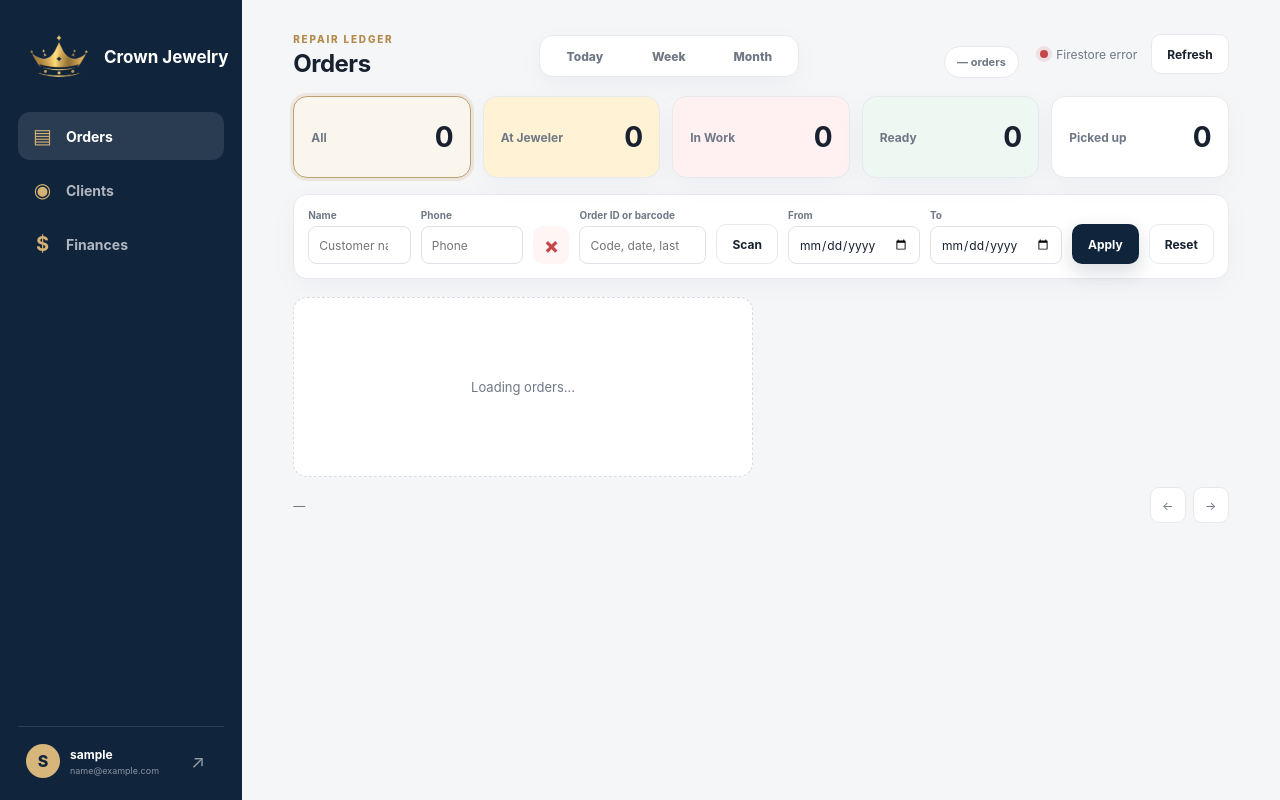
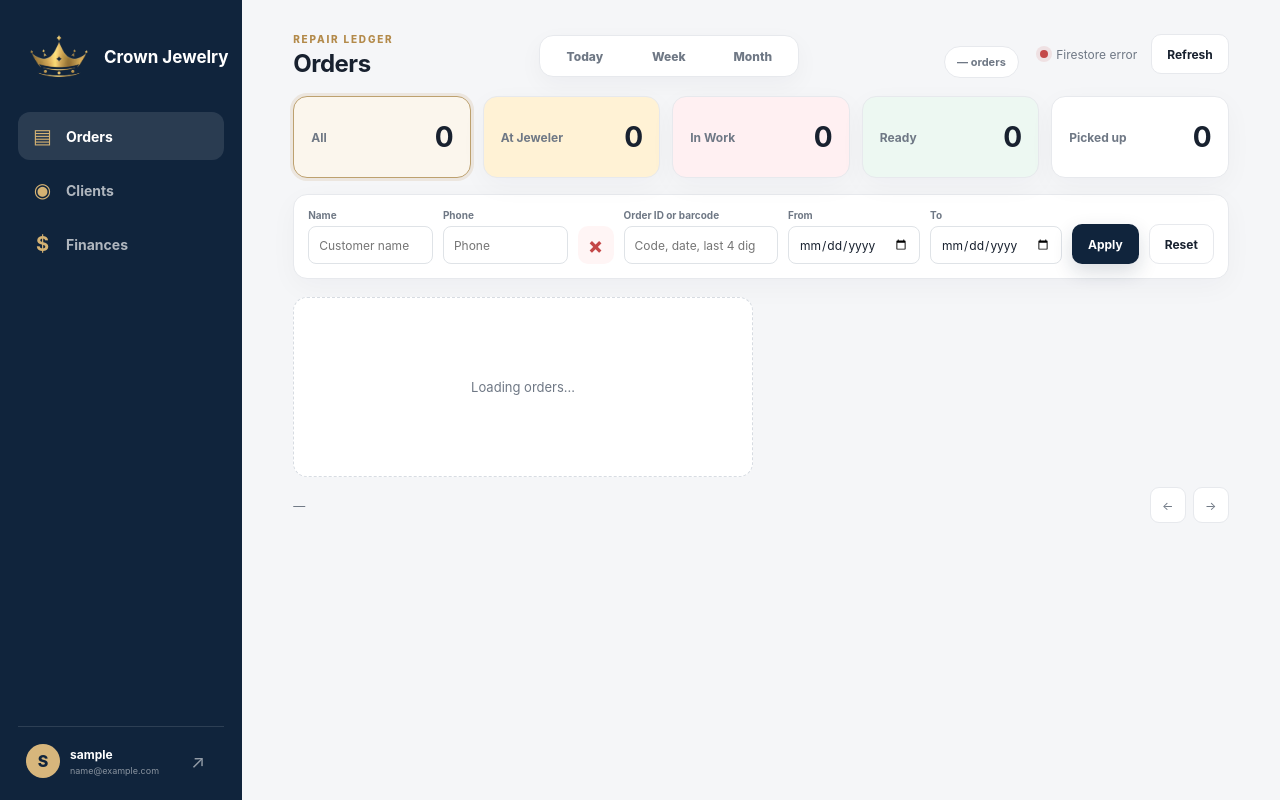
Before and after one commit to conmar-tech/crown-repairs, a Python web app: template templates/index.html in a window 1280 px wide. Run offline with Jinja, Linux system fonts and the light colour scheme; the template is opened without the code that fills it: most values are stand-ins (such as "Sample title", 1, 10 or a date in 2020).

Commit message:
Remove orders scan prompt

```diff
--- a/static/app.js
+++ b/static/app.js
@@ -53,7 +53,6 @@ const elements = {
     ordersPhoneSearch: document.getElementById('orders-phone-search'),
     ordersCodeSearch: document.getElementById('orders-code-search'),
     ordersCodeClear: document.getElementById('orders-code-clear'),
-    ordersScan: document.getElementById('orders-scan'),
     ordersDateFrom: document.getElementById('orders-date-from'),
     ordersDateTo: document.getElementById('orders-date-to'),
     ordersFilterForm: document.getElementById('orders-filter-form'),
@@ -836,15 +835,6 @@ elements.ordersCodeClear.addEventListener('click', async () => {
     await loadOrders().catch(error => showToast(error.message, true));
 });
 
-elements.ordersScan.addEventListener('click', async () => {
-    const value = window.prompt('Scan or enter order code');
-    if (value === null) return;
-    elements.ordersCodeSearch.value = value.trim();
-    state.codeQuery = value.trim();
-    state.offset = 0;
-    await loadOrders().catch(error => showToast(error.message, true));
-});
-
 elements.clearClientFilter.addEventListener('click', async () => {
     state.clientKey = '';
     state.clientName = '';
--- a/templates/index.html
+++ b/templates/index.html
@@ -5,8 +5,8 @@
     <meta name="viewport" content="width=device-width, initial-scale=1">
     <meta name="color-scheme" content="light">
     <title>Repairs · Crown Jewelry</title>
-    <link rel="stylesheet" href="{{ url_for('static', path='/app.css') }}?v=20260714-5">
-    <script src="{{ url_for('static', path='/app.js') }}?v=20260714-5" defer></script>
+    <link rel="stylesheet" href="{{ url_for('static', path='/app.css') }}?v=20260714-6">
+    <script src="{{ url_for('static', path='/app.js') }}?v=20260714-6" defer></script>
 </head>
 <body>
     <div class="app-shell">
@@ -90,7 +90,6 @@
                         <span>Order ID or barcode</span>
                         <input id="orders-code-search" type="search" placeholder="Code, date, last 4 digits">
                     </label>
-                    <button class="button secondary" id="orders-scan" type="button">Scan</button>
                     <label>
                         <span>From</span>
                         <input id="orders-date-from" type="date">
```
